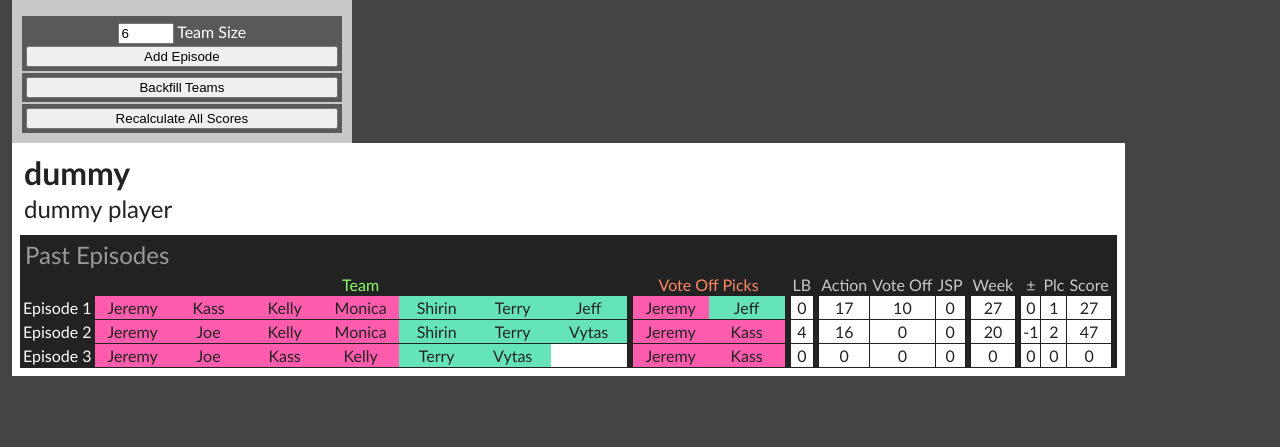
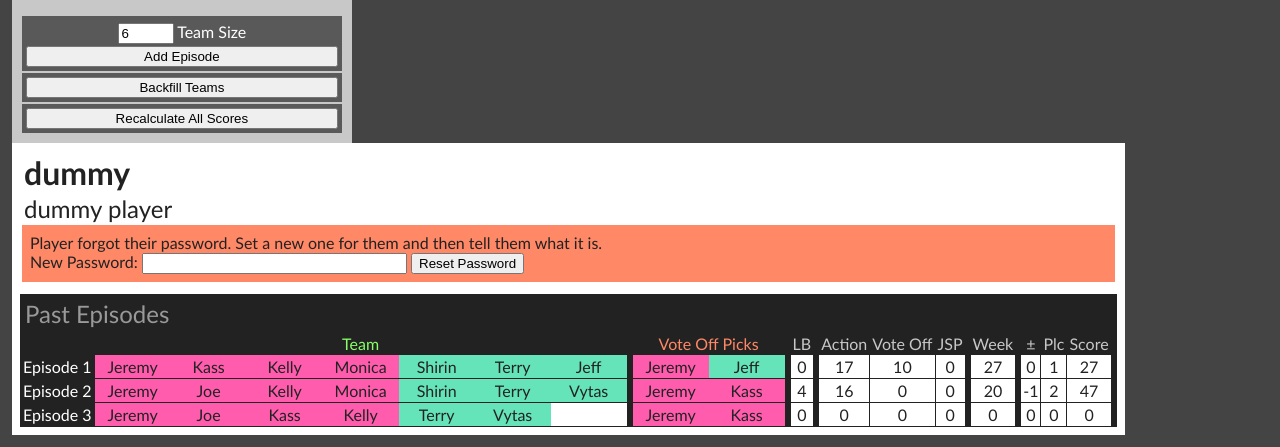
Before and after one commit to alexjetter/survivor, a Django app: page /season31/player/2/ in a window 1280 px wide. Shown: the part 590-1037 px from the top of the page. Before the commit the page ends 966 px from the top, so only its background shows below. Run offline with Django 3.2, Linux system fonts and the light colour scheme; a user stored in the database is signed in; data comes from the database, SQL or seed files in the repository; both versions use the stored data as it was after the commit.

Commit message:
Added ability for admins and players to update passwords and report forgotten passwords

```diff
--- a/season31/admin.py
+++ b/season31/admin.py
@@ -45,10 +45,10 @@ class CastawayAdmin(admin.ModelAdmin):
 
 class PlayerAdmin(admin.ModelAdmin):
 	fieldsets = [
-		('General',{'fields': ['user','username','paid','hidden']}),
+		('General',{'fields': ['user','username','paid','hidden','show_help_text','forgot_password']}),
 	]
 	inlines = [PlayerEpisodeInline]
-	list_display = ('user','username','paid','hidden')
+	list_display = ('user','username','paid','hidden','show_help_text','forgot_password')
 
 class CastawayEpisodeAdmin(admin.ModelAdmin):
 	fieldsets = [
--- a/season31/models.py
+++ b/season31/models.py
@@ -38,6 +38,7 @@ class Player(models.Model):
 	paid = models.BooleanField(default = False)
 	hidden = models.BooleanField(default = False)
 	show_help_text = models.BooleanField(default = True)
+	forgot_password = models.BooleanField(default = False)
 	def __unicode__(self):
 		return self.user.username
 	def get_full_name(self):
--- a/season31/templates/season31/player.html
+++ b/season31/templates/season31/player.html
@@ -14,14 +14,37 @@
 
 {% if user.is_superuser  %}
 <div class="halftitle">{{ player.user.get_full_name }}</div>
+	{% if player.forgot_password %}
+	<div class="bgred4 pad8">Player forgot their password.  Set a new one for them and then tell them what it is.
+		<form action="{% url 'season31:resetpassword' player.id %}" method="post">
+			{% csrf_token %}
+			New Password: <input type="text" name="password" value="" size="30"/>
+			<input type="submit" value="Reset Password" />
+		</form>
+	</div>
+	{% endif %}
 {% endif %}
 
 {% if player == user.player%}
-<div>
-	<form action="{% url 'season31:togglehelptext' player.id %}" method="post">
-		{% csrf_token %}
-		<input class="padtb0 padlr4" type="submit" value="{% if player.show_help_text %}Hide Help Text{% else %}Show Help Text{% endif %}" />
-	</form>
+<div class="pad4 bglightgrey">
+	<table>
+		<tr>
+			<td class="bgdarkgrey fgwhite padlr4">Settings</td>
+			<td class="padlr8">
+				<form action="{% url 'season31:togglehelptext' player.id %}" method="post">
+					{% csrf_token %}
+					<input class="padtb0 padlr4" type="submit" value="{% if player.show_help_text %}Hide Help Text{% else %}Show Help Text{% endif %}" />
+				</form>
+			</td>
+			<td class="padlr8">
+				<form action="{% url 'season31:resetpassword' player.id %}" method="post">
+					{% csrf_token %}
+					Change Password? <input type="password" name="password" value="" size="30"/>
+					<input type="submit" value="Change Password" />
+				</form>
+			</td>
+		</tr>
+	</table>
 </div>
 {% endif %}
 
--- a/season31/templates/season31/players.html
+++ b/season31/templates/season31/players.html
@@ -19,6 +19,7 @@
 		<td class="columnheader fglightgrey textright">Username</td>
 		{% if user.is_superuser  %}
 		<td class="columnheader fglightgrey">Full Name</td>
+		<td class="columnheader fglightgrey">Forgot Password</td>
 		{% endif %}
 		<td class="columnheader fglightgrey">$</td>
 	</tr>
@@ -27,6 +28,11 @@
 		<td class="columnheader fgwhite textright"><a href="{% url 'season31:player' player.id %}" class="fgwhite">{{ player }}</a></td>
 		{% if user.is_superuser  %}
 		<td>{{ player.get_full_name }}</td>
+			{% if  player.forgot_password %}
+			<td class="bgred5"></td>
+			{% else %}
+			<td></td>
+			{% endif %}
 		{% endif %}
 		{% if  player.paid %}
 		<td class="bggreen5"></td>
--- a/season31/urls.py
+++ b/season31/urls.py
@@ -38,4 +38,6 @@ urlpatterns = [
 	url(r'^register/$', views.register, name='register'),
 	url(r'^login/$', views.user_login, name='login'),
 	url(r'^logout/$', views.user_logout, name='logout'),
+	url(r'^forgotpassword/$', views.user_forgotpassword, name='forgotpassword'),
+	url(r'^resetpassword/(?P<p_id>[0-9]+)/$', views.resetpassword, name='resetpassword'),
 ]
--- a/season31/views.py
+++ b/season31/views.py
@@ -11,6 +11,7 @@ from django.views import generic
 from random import randint
 
 from .forms import UserForm
+from django.contrib.auth.models import User
 from .models import Player, Castaway, TeamPick, VotePick, Episode, PlayerEpisode, CastawayEpisode, Tribe, Vote, Action
 
 class CastawaysView(generic.ListView):
@@ -185,6 +186,21 @@ def user_login(request):
 		else:
 			print "Invalid login details: {0}, {1}".format(username, password)
 			return HttpResponse("Invalid login details supplied.")
+	else:
+		return render_to_response('season31/login.html', {}, context)
+
+def user_forgotpassword(request):
+	context = RequestContext(request)
+	if request.method == 'POST':
+		username = request.POST['username']
+		user = User.objects.get(username = username)
+		player = Player.objects.get(user = user)
+		if player:
+			player.forgot_password = True
+			player.save()
+			return HttpResponseRedirect('/')
+		else:
+			return HttpResponse("Cant find a player with username: %s" % (username))
 	else:
 		return render_to_response('season31/login.html', {}, context)
 
@@ -365,11 +381,23 @@ def deleteepisode(request, e_id):
 	return HttpResponseRedirect('/season31/')
 
 def togglehelptext(request, p_id):
-	p = Player.objects.get(id = p_id)
-	if p:
-		p.show_help_text = not p.show_help_text
-		p.save()
+	player = Player.objects.get(id = p_id)
+	if player:
+		player.show_help_text = not player.show_help_text
+		player.save()
 	return HttpResponseRedirect('/season31/player/%d' % int(p_id))
+
+def resetpassword(request, p_id):
+	context = RequestContext(request)
+	player = Player.objects.get(id = p_id)
+	if request.method == 'POST' and player:
+		user = player.user
+		user.set_password(request.POST['password'])
+		user.save()
+		player.forgot_password = False
+		player.save()
+	return HttpResponseRedirect('/season31/player/%d' % int(p_id))
+
 
 def addcastaway(request):
 	name = request.POST['name']
```
Also changed, not shown: season31/templates/season31/login.html (+18 -1 lines), season31/templates/season31/rules.html (+43 -0 lines), db.sqlite3, season31/migrations/0022_player_forgot_password.py (added).
